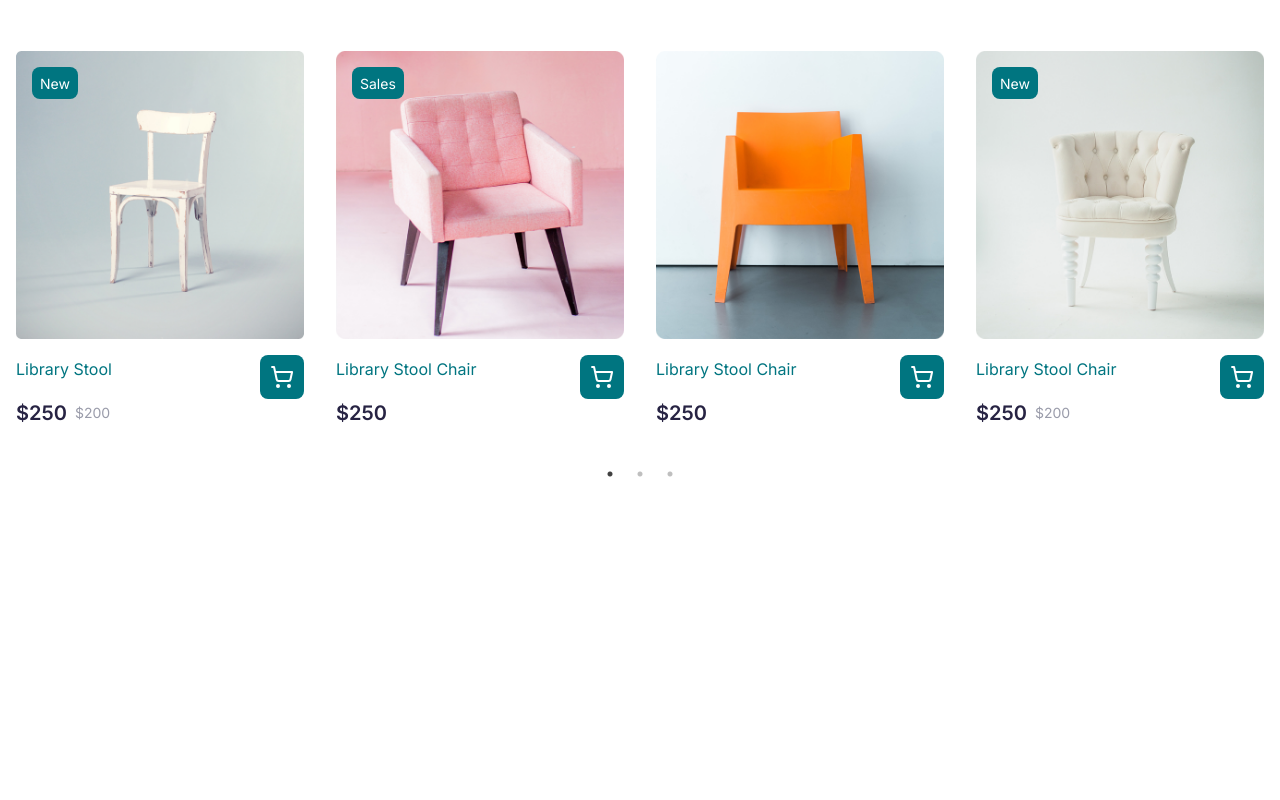
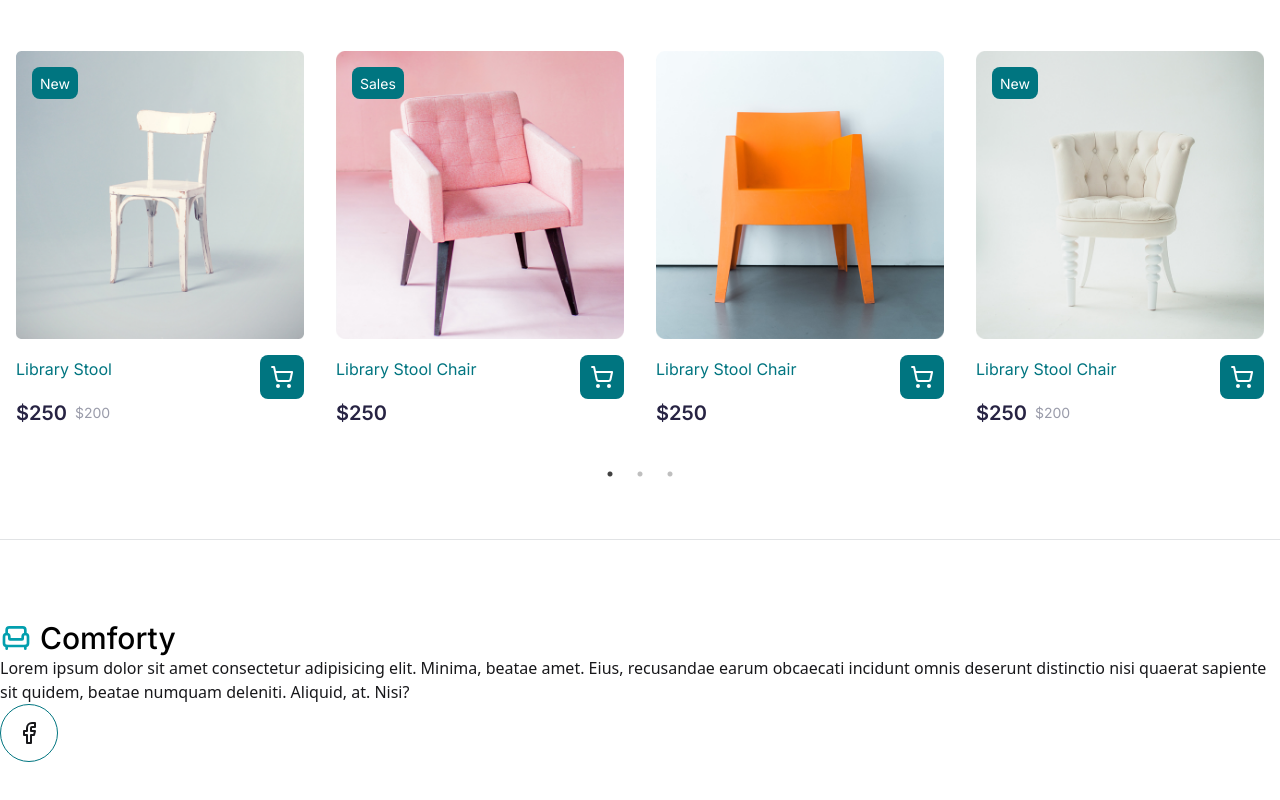
Before and after one commit to bdancost/ecommerce_app, a React (Vite) app: page / in a window 1280 px wide. Shown: the part 4422-5222 px from the top of the page. Before the commit the page ends 4961 px from the top, so only its background shows below. Built offline with nearby package versions, Linux system fonts and the light colour scheme.

Commit message:
Adicionando o footer

```diff
--- a/src/Components/Footer/Footer.jsx
+++ b/src/Components/Footer/Footer.jsx
@@ -1,8 +1,38 @@
+import { Link } from "react-router";
+import { Armchair, Facebook } from "lucide-react";
+
 const Footer = () => {
   return (
     <footer>
-      <div className="footer_top">
-        <div></div>
+      <div className="footer_top"></div>
+
+      <div className="footer_bottom mx-h-[343px] w-full border-t border-[#e1e3e5] pt-[80px] pb-[60px]">
+        <div className="lg:container mx-auto">
+          <div>
+            {/* logo wrapper */}
+            <div className="logo_wrapper">
+              <Link
+                to="/"
+                className="text-3xl text-black font-inter font-medium capitalize flex items-center gap-2"
+              >
+                {" "}
+                <Armchair size="2rem" color="#029fae" /> Comforty
+              </Link>
+            </div>
+
+            <p>
+              Lorem ipsum dolor sit amet consectetur adipisicing elit. Minima,
+              beatae amet. Eius, recusandae earum obcaecati incidunt omnis
+              deserunt distinctio nisi quaerat sapiente sit quidem, beatae
+              numquam deleniti. Aliquid, at. Nisi?
+            </p>
+            <div className="footer_social">
+              <Link className="p-4 rounded-full border-[#007580] inline-block border-[1px]">
+                <Facebook size="1.5rem" />{" "}
+              </Link>
+            </div>
+          </div>
+        </div>
       </div>
     </footer>
   );
--- a/src/MainLayout/MainLayout.jsx
+++ b/src/MainLayout/MainLayout.jsx
@@ -6,6 +6,7 @@ import Login from "../Pages/Auth/Login/Login";
 import Register from "../Pages/Auth/Register/Register";
 import Error from "../Pages/Error/Error";
 import AuthCheck from "../AuthCheck/AuthCheck";
+import Footer from "../Components/Footer/Footer";
 
 const MainLayout = () => {
   return (
@@ -32,6 +33,7 @@ const MainLayout = () => {
         </Routes>
 
         {/* foooter component */}
+        <Footer />
       </BrowserRouter>
     </div>
   );
```
